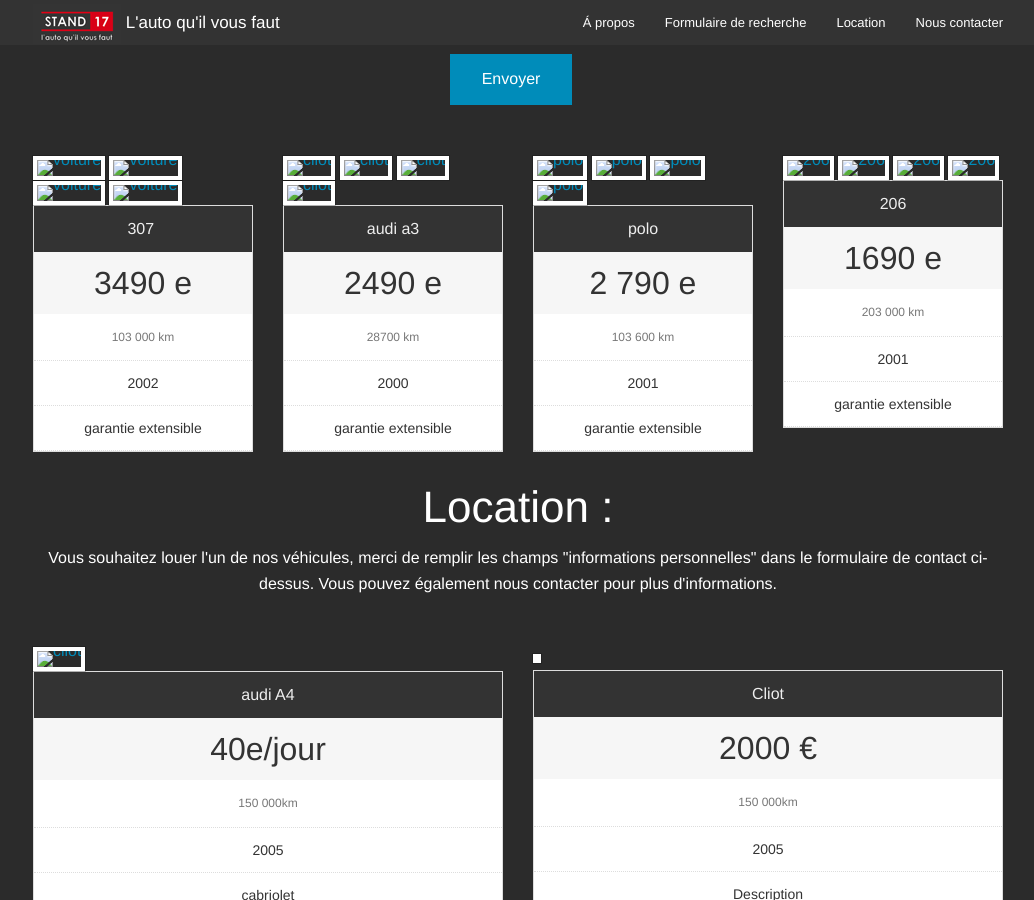
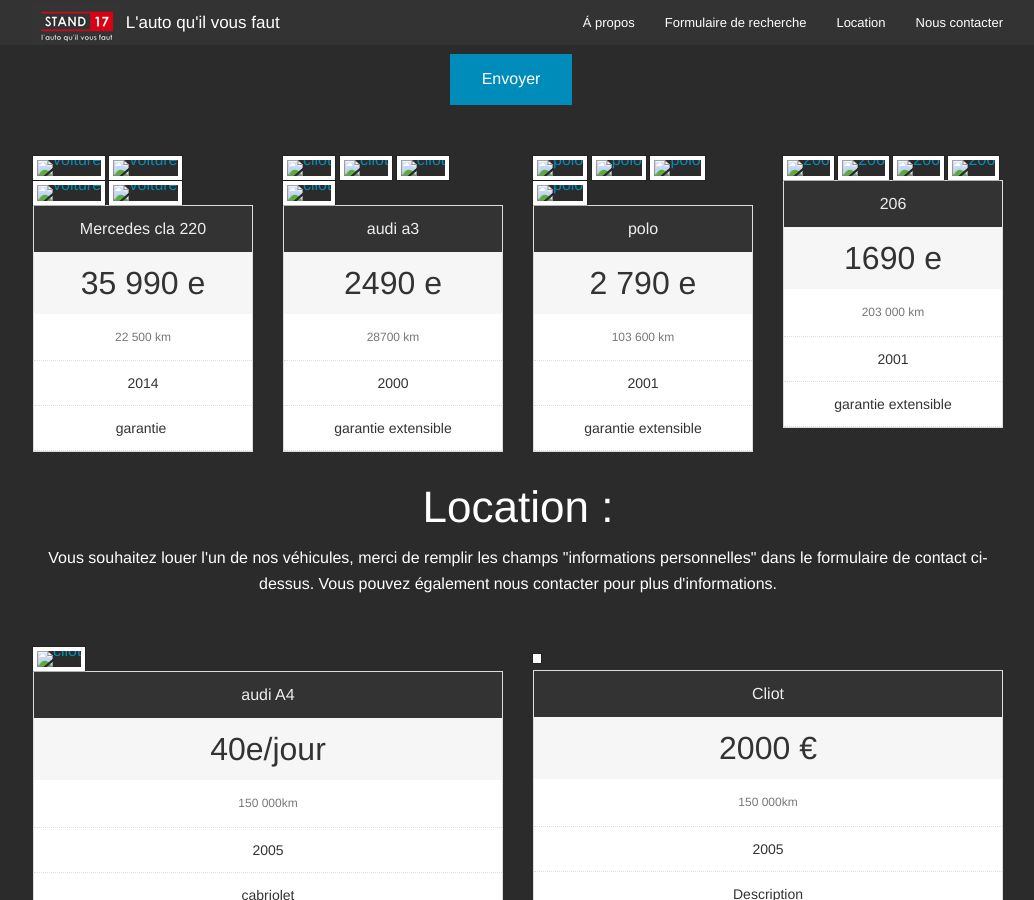
Before and after one commit to Thegeiger/S-17, a Jekyll site: the page built from index.html, in a window 1280 px wide and 900 px high, scrolled down 2076 px. Shown: the whole window, without its empty margins (122-1156 px from the left). Built offline with Jekyll 4.4.1, drawn with Linux system fonts in a browser that asks for light colours.

Commit message:
Updated 'index.html' via CloudCannon

```diff
--- a/index.html
+++ b/index.html
@@ -480,11 +480,11 @@
                 <img aria-hidden=true src="{{page.achatnormal.bloc1.image4_path}}" alt="{{page.achatnormal.bloc1.bloc_voiture}}" />
                 </a>
                 <ul class="pricing-table">
-                  <li class="title editable">307&nbsp;</li>
-                  <li class="price editable">3490 e</li>
-                  <li class="description editable">103 000 km</li>
-                  <li class="bullet-item editable">2002</li>
-                  <li class="bullet-item editable">garantie extensible</li>
+                  <li class="title editable">Mercedes cla 220</li>
+                  <li class="price editable">35 990 e</li>
+                  <li class="description editable">22 500 km</li>
+                  <li class="bullet-item editable">2014</li>
+                  <li class="bullet-item editable">garantie&nbsp;</li>
                 </ul>
               </div>
               <div class="large-3 columns">
```
